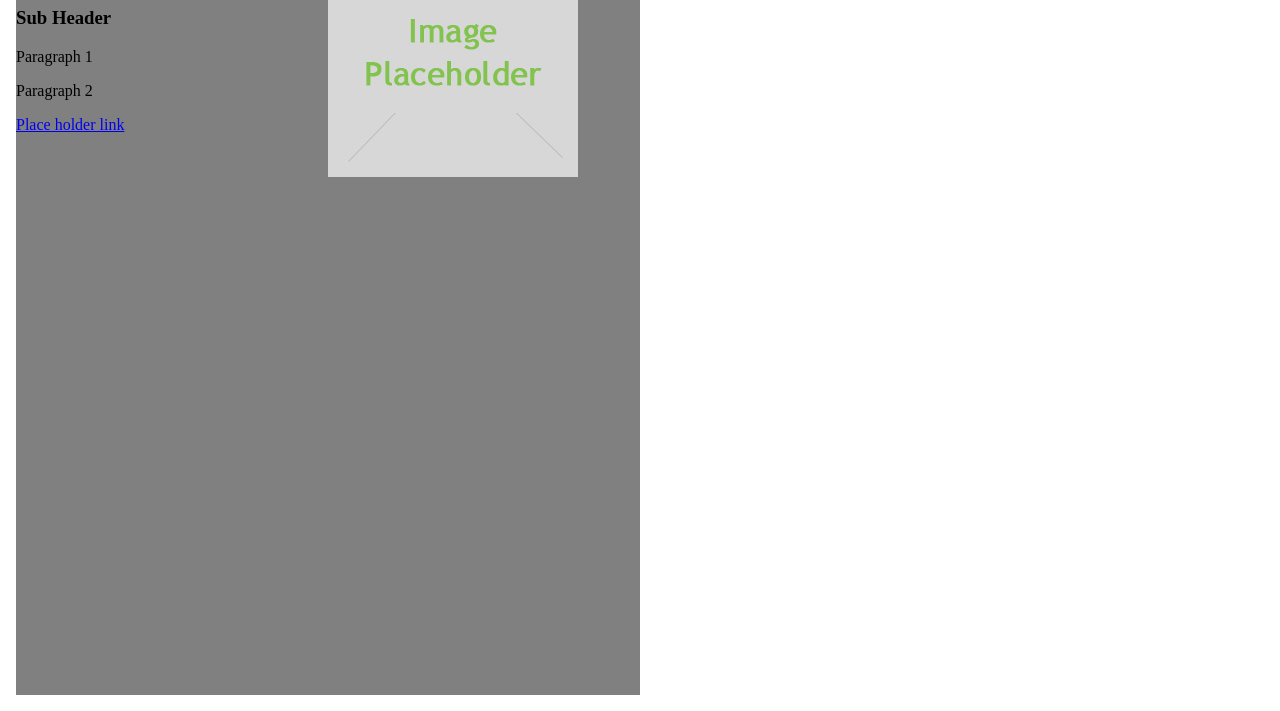
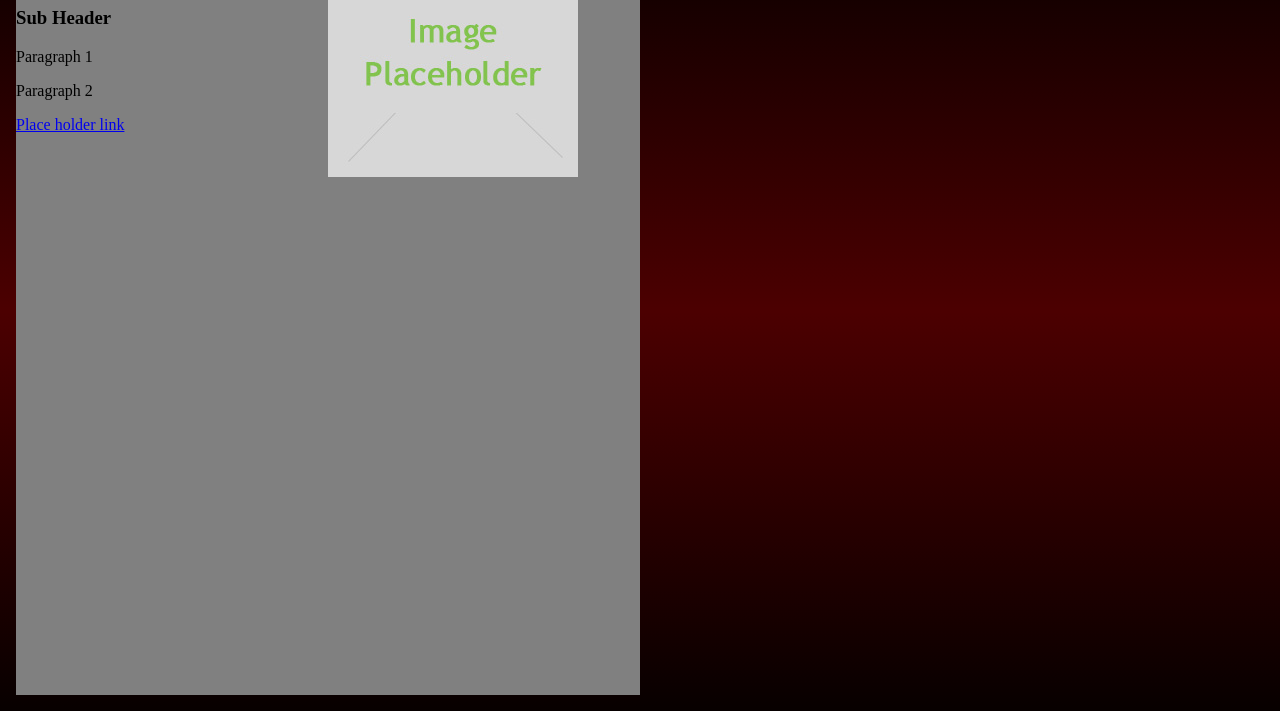
Before and after one commit to JPrevost21/app-site-template, a plain HTML site: page index.html in a window 1280 px wide. Shown: the part 89-800 px from the top of the page. Drawn offline with nearby package versions, Linux system fonts and the light colour scheme.

Commit message:
Added gradient background

```diff
--- a/styles.css
+++ b/styles.css
@@ -6,6 +6,7 @@ html, body {
 }
 
 body {
+  background: linear-gradient(#070000, #4C0001, #070000);
   display: flex;
   padding: 16px;
 }
```
